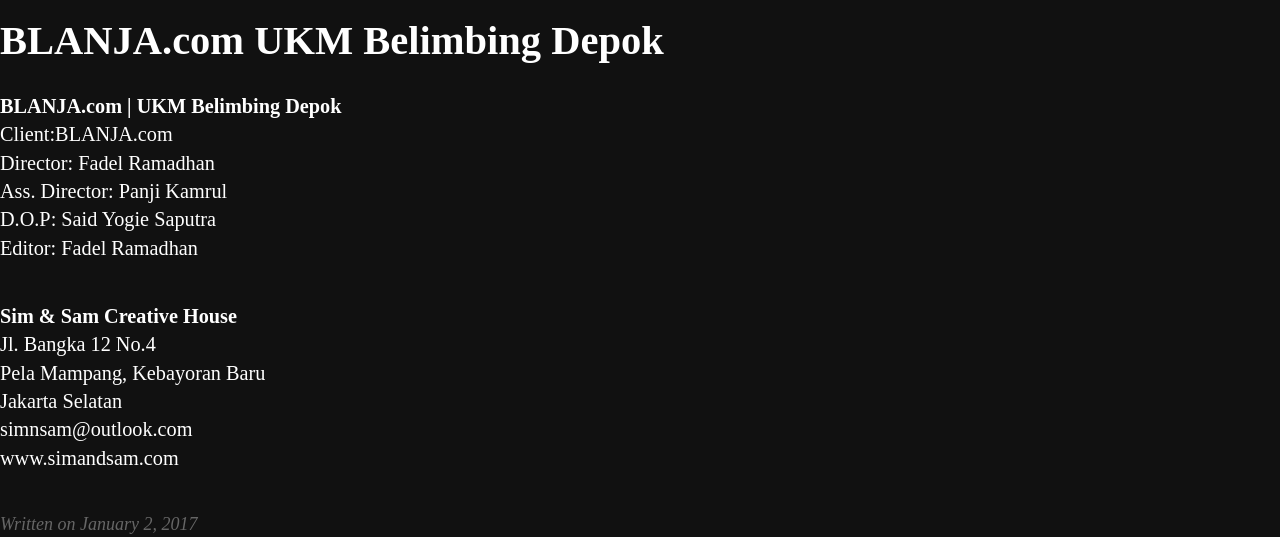
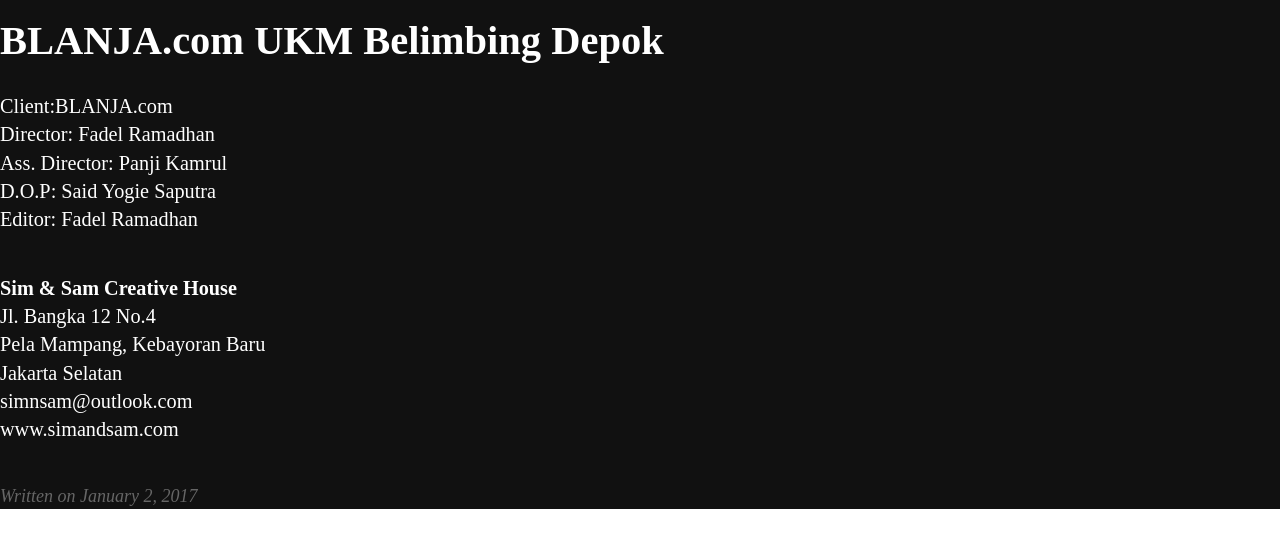
Before and after one commit to kemtol/simsam, a Jekyll site: the page built from _posts/2017-1-2-video-blanjacom-belimbing.md, in a window 1280 px wide. Shown: the part 482-1019 px from the top of the page. Built offline with Jekyll 4.4.1, drawn with Linux system fonts in a browser that asks for light colours; some web fonts are replaced; after the commit the page ends 991 px from its top, so only the background shows below that.

Commit message:
Update 2017-1-2-video-blanjacom-belimbing.md

```diff
--- a/_posts/2017-1-2-video-blanjacom-belimbing.md
+++ b/_posts/2017-1-2-video-blanjacom-belimbing.md
@@ -6,7 +6,6 @@
 videoid: vO1A2S0ERPk
 ---
 
-**BLANJA.com | UKM Belimbing Depok**<br/>
 Client:BLANJA.com<br/>
 Director: Fadel Ramadhan<br/>
 Ass. Director: Panji Kamrul<br/>
```
